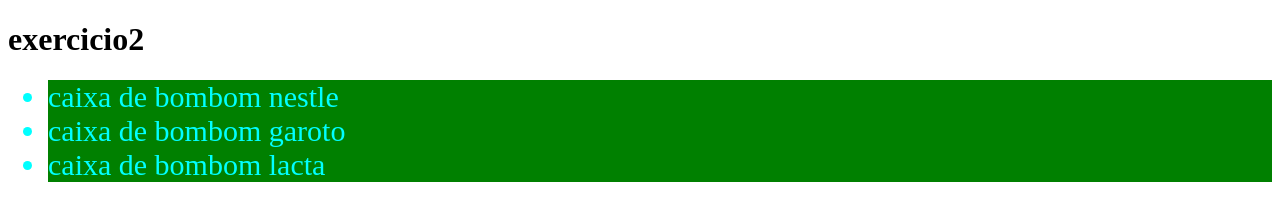
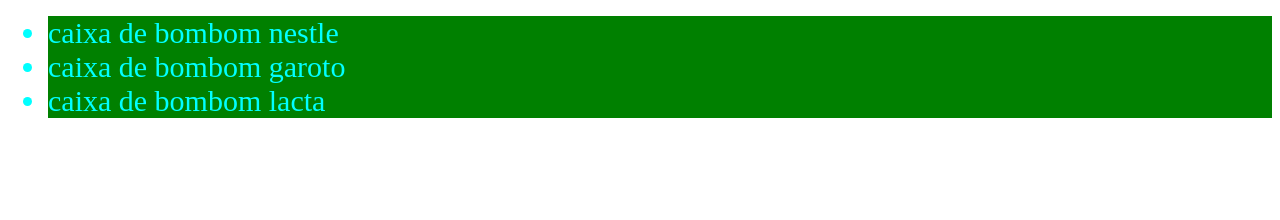
Before and after one commit to geovannafreitas/aulas-frontend, a plain HTML site: page exercicio2.html in a window 1280 px wide. Drawn offline with Linux system fonts and the light colour scheme.

Commit message:
Add files via upload

```diff
--- a/exercicio2.html
+++ b/exercicio2.html
@@ -14,7 +14,6 @@
     </style>
 </head>
 <body>
-    <h1>exercicio2</h1>
     <ul>
         <li> caixa de bombom nestle </li>
         <li>caixa de bombom garoto</li>
```
